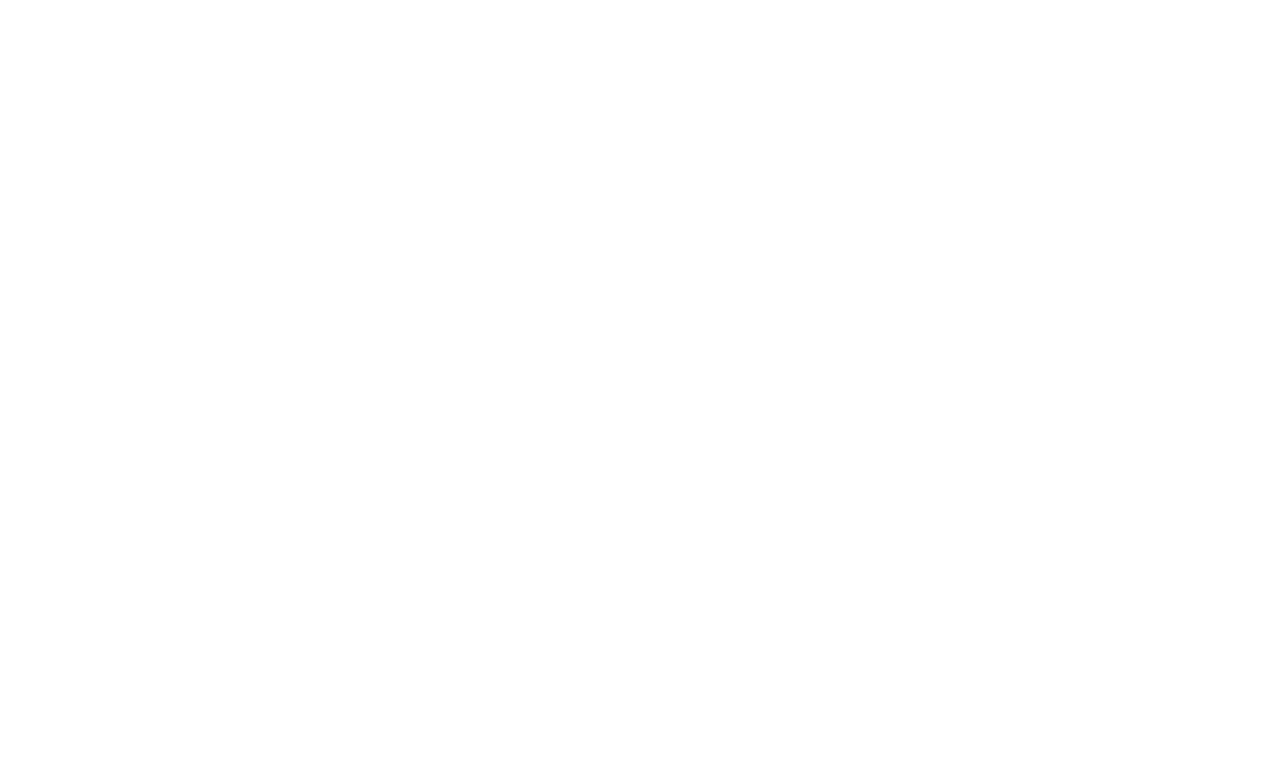
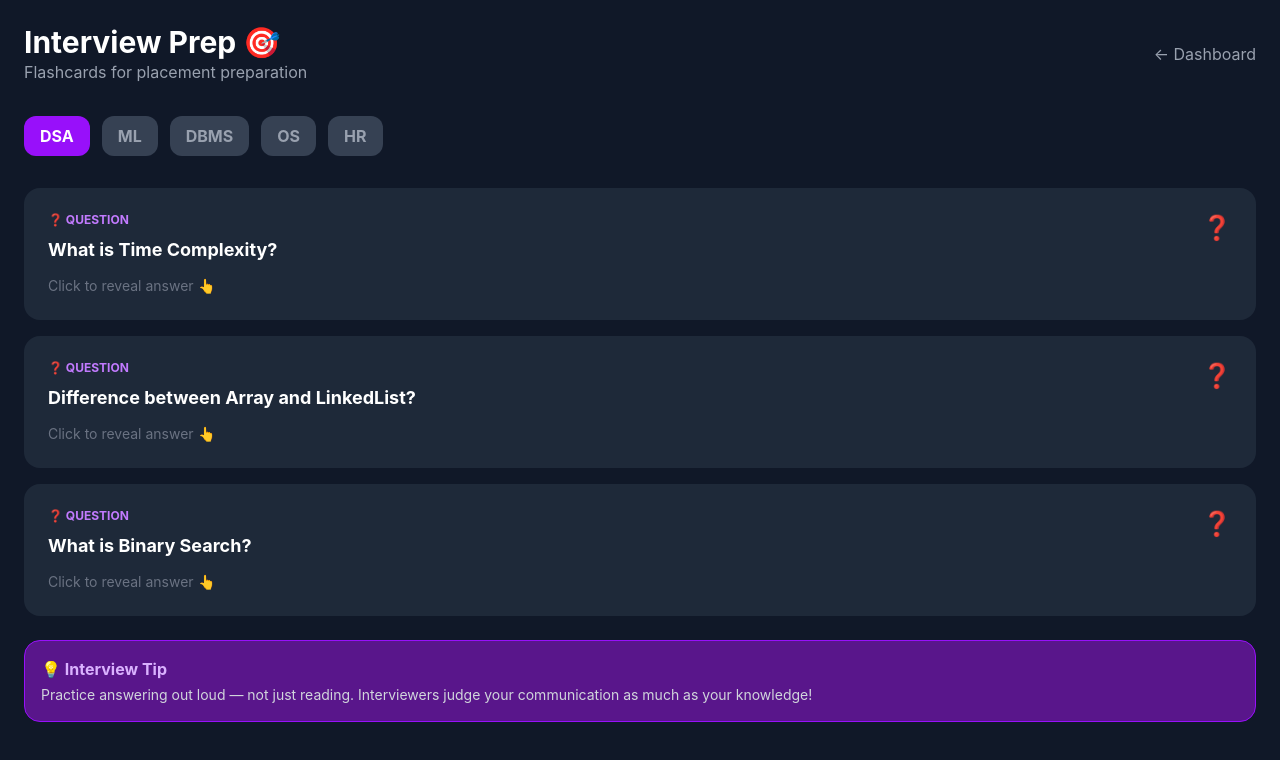
Before and after one commit to durgamahicherla/VIDHA, a React (Vite) app: page /interview in a window 1280 px wide. Before the commit this address had no page. Shown: the top 760 px of the page. Built offline with nearby package versions, Linux system fonts and the light colour scheme.

Commit message:
Day 13: Interview Prep flashcards added

```diff
--- a/src/App.jsx
+++ b/src/App.jsx
@@ -9,6 +9,7 @@
 import Timer from './Timer'
 import Progress from './Progress'
 import Leaderboard from './Leaderboard'
+import InterviewPrep from './InterviewPrep'
 
 function App() {
   return (
@@ -24,6 +25,7 @@
         <Route path="/timer" element={<Timer />} />
         <Route path="/progress" element={<Progress />} />
         <Route path="/leaderboard" element={<Leaderboard />} />
+        <Route path="/interview" element={<InterviewPrep />} />
       </Routes>
     </BrowserRouter>
   )
--- /dev/null
+++ b/src/InterviewPrep.jsx
@@ -0,0 +1,129 @@
+import { useState } from 'react'
+import { useNavigate } from 'react-router-dom'
+import { motion } from 'framer-motion'
+
+function InterviewPrep() {
+  const navigate = useNavigate()
+  const [activeCategory, setActiveCategory] = useState('DSA')
+  const [flipped, setFlipped] = useState({})
+
+  const categories = ['DSA', 'ML', 'DBMS', 'OS', 'HR']
+
+  const questions = {
+    DSA: [
+      { q: 'What is Time Complexity?', a: 'Time complexity measures how runtime grows with input size. O(1) is constant, O(n) is linear, O(n²) is quadratic.' },
+      { q: 'Difference between Array and LinkedList?', a: 'Array: fixed size, random access O(1). LinkedList: dynamic size, sequential access O(n), better for insertions/deletions.' },
+      { q: 'What is Binary Search?', a: 'Binary search finds elements in sorted array by repeatedly dividing search space in half. Time: O(log n).' },
+    ],
+    ML: [
+      { q: 'What is Overfitting?', a: 'Overfitting is when a model performs well on training data but poorly on new data. Fix: more data, regularization, dropout.' },
+      { q: 'Difference between Supervised and Unsupervised Learning?', a: 'Supervised: labeled data (classification, regression). Unsupervised: no labels (clustering, dimensionality reduction).' },
+      { q: 'What is a Neural Network?', a: 'Neural networks are ML models inspired by human brain. Layers of neurons learn patterns from data through forward/backward propagation.' },
+    ],
+    DBMS: [
+      { q: 'What are ACID properties?', a: 'Atomicity, Consistency, Isolation, Durability. These ensure database transactions are processed reliably.' },
+      { q: 'Difference between SQL and NoSQL?', a: 'SQL: structured, relational, tables (MySQL, PostgreSQL). NoSQL: unstructured, flexible, documents/key-value (MongoDB, Redis).' },
+      { q: 'What is Normalization?', a: 'Normalization organizes database to reduce redundancy. 1NF, 2NF, 3NF, BCNF are normal forms.' },
+    ],
+    OS: [
+      { q: 'What is Deadlock?', a: 'Deadlock occurs when processes wait for each other indefinitely. Prevention: avoid circular wait, use timeouts.' },
+      { q: 'Difference between Process and Thread?', a: 'Process: independent program with own memory. Thread: lightweight unit within process, shares memory.' },
+      { q: 'What is Virtual Memory?', a: 'Virtual memory uses disk space as extended RAM, allowing programs larger than physical memory to run.' },
+    ],
+    HR: [
+      { q: 'Tell me about yourself?', a: 'I am Durga Mahicherla, Final Year BTech student. I built VIDHA — an AI adaptive learning system using React, Node.js and Claude API. Passionate about AI and full-stack development.' },
+      { q: 'Why should we hire you?', a: 'I built a full-stack AI product from scratch — VIDHA. I can learn quickly, work independently, and deliver results. My project demonstrates both technical and problem-solving skills.' },
+      { q: 'Where do you see yourself in 5 years?', a: 'I want to be a skilled AI engineer, building products that solve real problems. I am focused on continuous learning and delivering impact through technology.' },
+    ],
+  }
+
+  const toggleFlip = (index) => {
+    setFlipped(prev => ({ ...prev, [index]: !prev[index] }))
+  }
+
+  return (
+    <div className="min-h-screen bg-gray-900 p-6">
+
+      {/* Header */}
+      <div className="flex justify-between items-center mb-8">
+        <div>
+          <h1 className="text-3xl font-bold text-white">Interview Prep 🎯</h1>
+          <p className="text-gray-400">Flashcards for placement preparation</p>
+        </div>
+        <button
+          onClick={() => navigate('/dashboard')}
+          className="text-gray-400 hover:text-white"
+        >
+          ← Dashboard
+        </button>
+      </div>
+
+      {/* Category Tabs */}
+      <div className="flex gap-3 mb-8 flex-wrap">
+        {categories.map((cat) => (
+          <button
+            key={cat}
+            onClick={() => { setActiveCategory(cat); setFlipped({}) }}
+            className={`px-4 py-2 rounded-xl font-bold transition-all ${
+              activeCategory === cat
+                ? 'bg-purple-600 text-white'
+                : 'bg-gray-700 text-gray-400 hover:bg-gray-600'
+            }`}
+          >
+            {cat}
+          </button>
+        ))}
+      </div>
+
+      {/* Flashcards */}
+      <div className="space-y-4">
+        {questions[activeCategory].map((item, index) => (
+          <motion.div
+            key={index}
+            initial={{ opacity: 0, y: 20 }}
+            animate={{ opacity: 1, y: 0 }}
+            transition={{ delay: index * 0.1 }}
+            onClick={() => toggleFlip(index)}
+            className={`p-6 rounded-2xl cursor-pointer transition-all duration-300 ${
+              flipped[index]
+                ? 'bg-purple-900 border border-purple-500'
+                : 'bg-gray-800 hover:bg-gray-700'
+            }`}
+          >
+            <div className="flex justify-between items-start">
+              <div className="flex-1">
+                {!flipped[index] ? (
+                  <div>
+                    <p className="text-xs text-purple-400 font-bold mb-2">❓ QUESTION</p>
+                    <p className="text-white font-bold text-lg">{item.q}</p>
+                    <p className="text-gray-500 text-sm mt-3">Click to reveal answer 👆</p>
+                  </div>
+                ) : (
+                  <div>
+                    <p className="text-xs text-green-400 font-bold mb-2">✅ ANSWER</p>
+                    <p className="text-white font-bold text-lg mb-3">{item.q}</p>
+                    <p className="text-gray-300">{item.a}</p>
+                  </div>
+                )}
+              </div>
+              <span className="text-2xl ml-4">
+                {flipped[index] ? '✅' : '❓'}
+              </span>
+            </div>
+          </motion.div>
+        ))}
+      </div>
+
+      {/* Tip */}
+      <div className="bg-purple-900 border border-purple-600 p-4 rounded-2xl mt-6">
+        <p className="text-purple-300 font-bold mb-1">💡 Interview Tip</p>
+        <p className="text-gray-300 text-sm">
+          Practice answering out loud — not just reading. Interviewers judge your communication as much as your knowledge!
+        </p>
+      </div>
+
+    </div>
+  )
+}
+
+export default InterviewPrep
```
